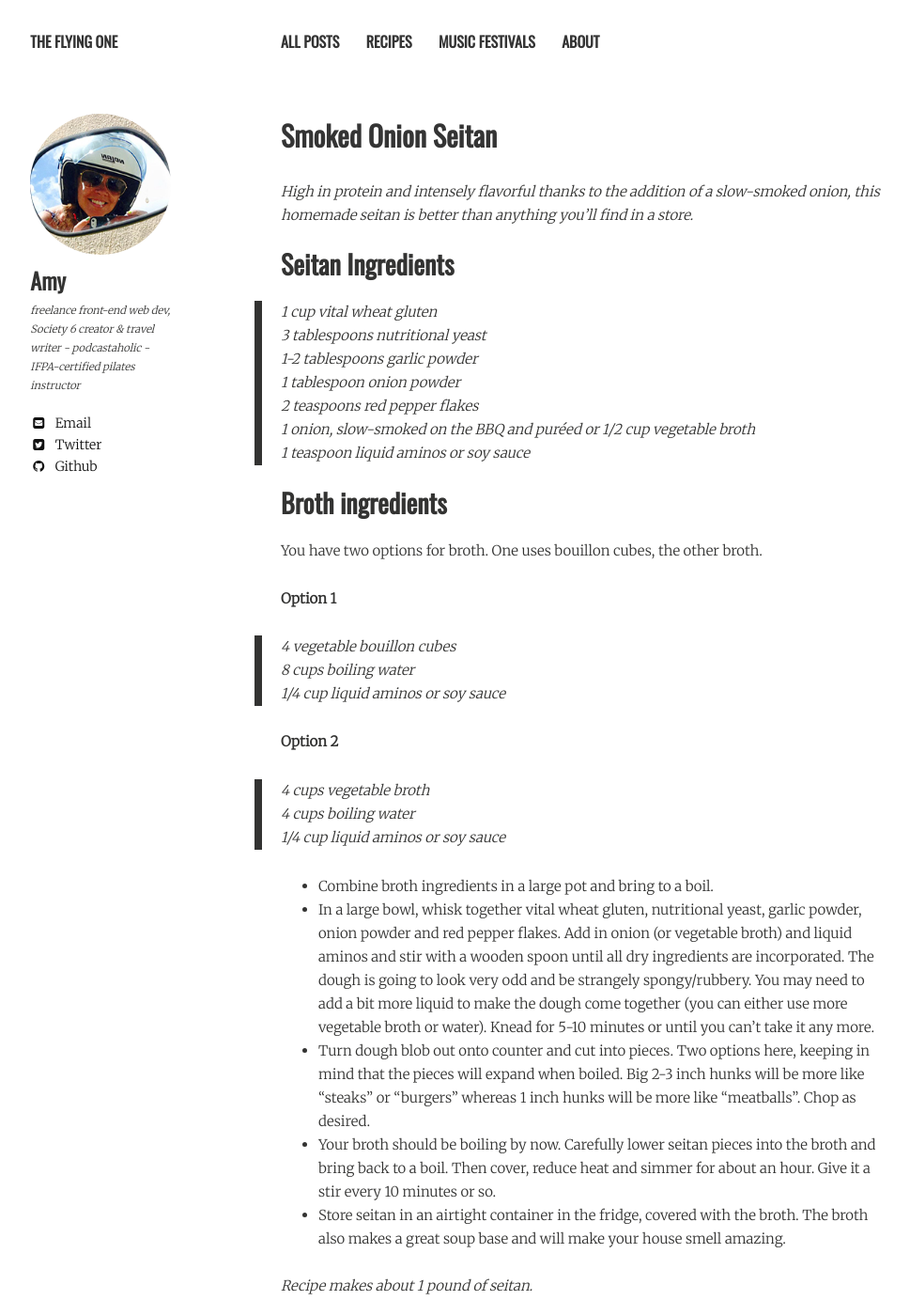
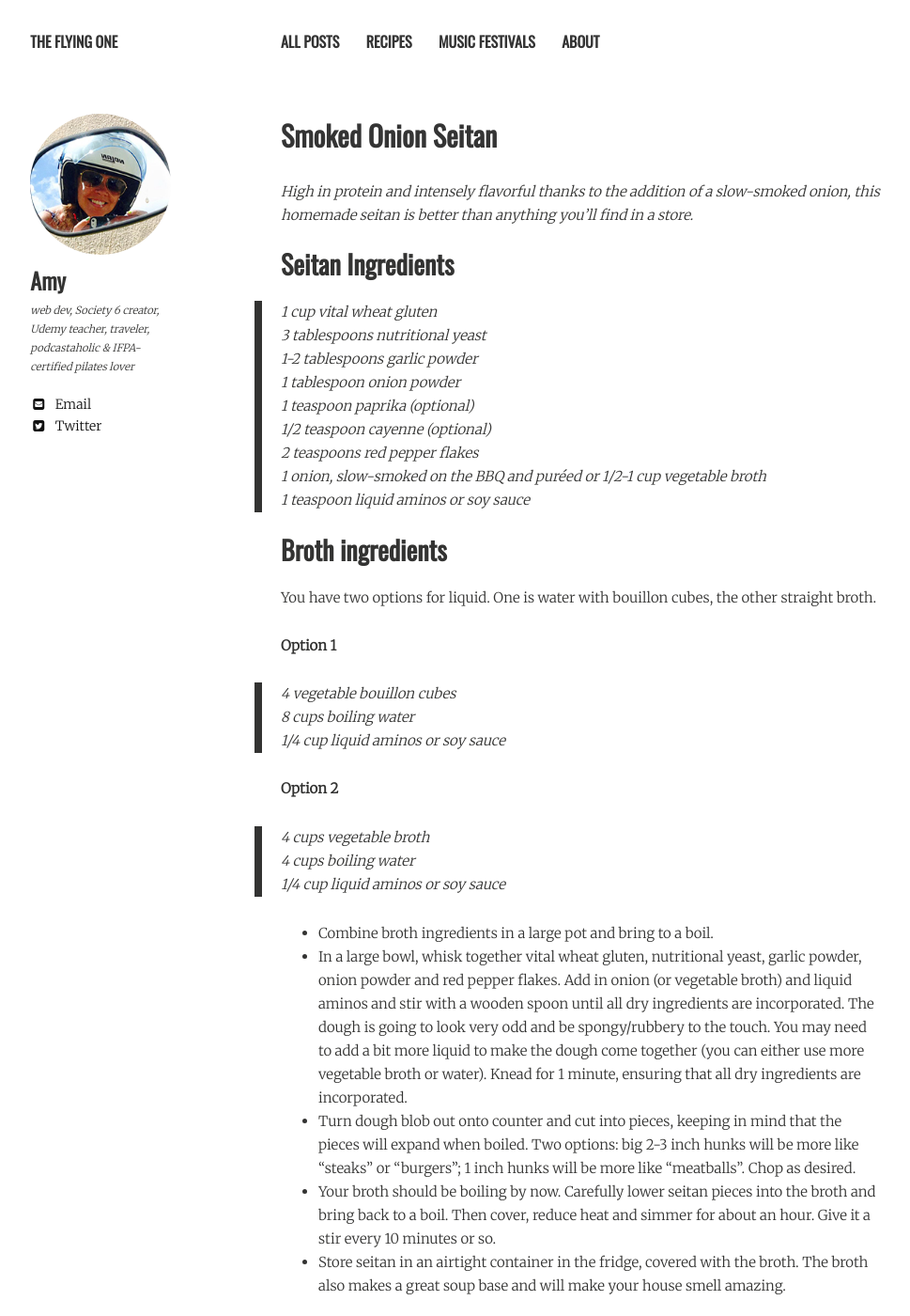
Before and after one commit to amypeniston/blog, a Jekyll site: the page built from _posts/2017-01-03-smoked-onion-seitan.markdown, in a window 1280 px wide and 1400 px high. Shown: the whole window at 94% size, without its empty margins (21-990 px from the left). Built offline with Jekyll 4.4.1, drawn with Linux system fonts in a browser that asks for light colours; nearby versions of some CDN libraries.

Commit message:
Updated seitan recipe

```diff
--- a/_config.yml
+++ b/_config.yml
@@ -28,7 +28,7 @@ kramdown:
 owner:
   name: Amy
   avatar: avatar.jpg
-  bio: "freelance front-end web dev, Society 6 creator & travel writer - podcastaholic - IFPA-certified pilates instructor"
+  bio: "web dev, Society 6 creator, Udemy teacher, traveler, podcastaholic & IFPA-certified pilates lover"
   email: amy@amypeniston.com
   disqus-shortname:
   twitter: amypeniston
@@ -40,7 +40,7 @@ owner:
     ad-client:
     ad-slot:
   bing-verify:
-  github: amypeniston
+  github: #username
   stackoverflow: #username
   linkedin: #username
   xing: #username
--- a/_posts/2017-01-03-smoked-onion-seitan.markdown
+++ b/_posts/2017-01-03-smoked-onion-seitan.markdown
@@ -18,13 +18,15 @@ date: 2017-01-03T14:24:07-04:00
 > 3 tablespoons nutritional yeast
 > 1-2 tablespoons garlic powder
 > 1 tablespoon onion powder
+> 1 teaspoon paprika (optional)
+> 1/2 teaspoon cayenne (optional)
 > 2 teaspoons red pepper flakes
-> 1 onion, slow-smoked on the BBQ and puréed or 1/2 cup vegetable broth
+> 1 onion, slow-smoked on the BBQ and puréed or 1/2-1 cup vegetable broth
 > 1 teaspoon liquid aminos or soy sauce
 
 ## Broth ingredients
 
-You have two options for broth. One uses bouillon cubes, the other broth.
+You have two options for liquid. One is water with bouillon cubes, the other straight broth.
 
 **Option 1**
 
@@ -39,8 +41,8 @@ You have two options for broth. One uses bouillon cubes, the other broth.
 > 1/4 cup liquid aminos or soy sauce
 
 * Combine broth ingredients in a large pot and bring to a boil.
-* In a large bowl, whisk together vital wheat gluten, nutritional yeast, garlic powder, onion powder and red pepper flakes. Add in onion (or vegetable broth) and liquid aminos and stir with a wooden spoon until all dry ingredients are incorporated. The dough is going to look very odd and be strangely spongy/rubbery.  You may need to add a bit more liquid to make the dough come together (you can either use more vegetable broth or water). Knead for 5-10 minutes or until you can't take it any more.
-* Turn dough blob out onto counter and cut into pieces. Two options here, keeping in mind that the pieces will expand when boiled. Big 2-3 inch hunks will be more like "steaks" or "burgers" whereas 1 inch hunks will be more like "meatballs". Chop as desired.
+* In a large bowl, whisk together vital wheat gluten, nutritional yeast, garlic powder, onion powder and red pepper flakes. Add in onion (or vegetable broth) and liquid aminos and stir with a wooden spoon until all dry ingredients are incorporated. The dough is going to look very odd and be spongy/rubbery to the touch.  You may need to add a bit more liquid to make the dough come together (you can either use more vegetable broth or water). Knead for 1 minute, ensuring that all dry ingredients are incorporated.
+* Turn dough blob out onto counter and cut into pieces, keeping in mind that the pieces will expand when boiled. Two options: big 2-3 inch hunks will be more like "steaks" or "burgers"; 1 inch hunks will be more like "meatballs". Chop as desired.
 * Your broth should be boiling by now. Carefully lower seitan pieces into the broth and bring back to a boil. Then cover, reduce heat and simmer for about an hour. Give it a stir every 10 minutes or so.
 * Store seitan in an airtight container in the fridge, covered with the broth. The broth also makes a great soup base and will make your house smell amazing.
 
```
